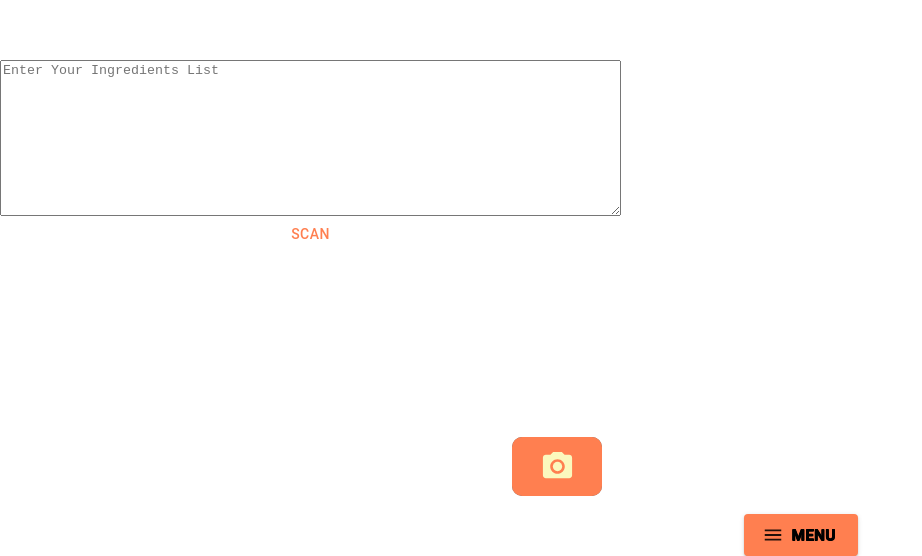
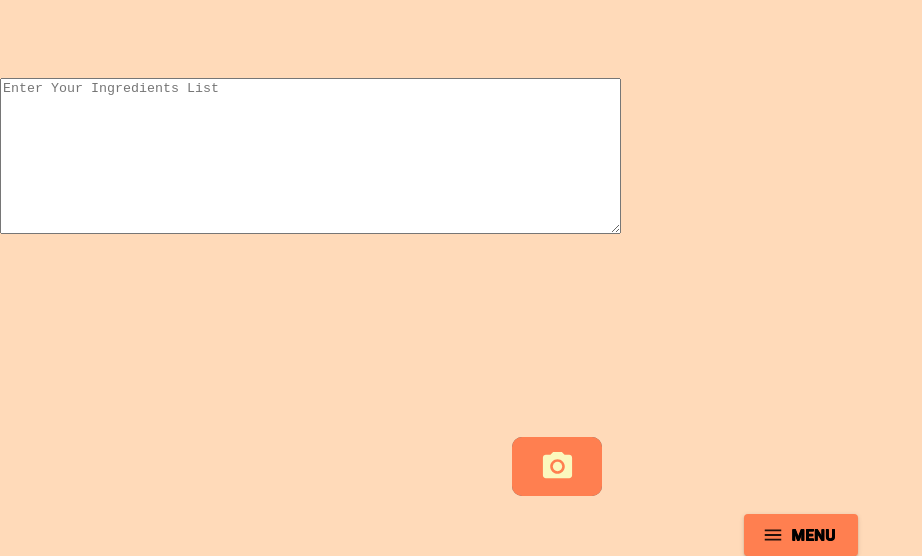
Before and after one commit to MitchWag01/Glutinous, a React (Vite) app in the folder glutinous/glutinous/: page / in a window 1280 px wide. Shown: the part 244-800 px from the top of the page, without its empty margins (0-922 px from the left). Built offline with nearby package versions, Linux system fonts and the light colour scheme.

Commit message:
Fixed small bug with dark mode support

```diff
--- a/glutinous/glutinous/src/App.tsx
+++ b/glutinous/glutinous/src/App.tsx
@@ -63,9 +63,9 @@ const App = () => {
         cols={75}
         rows={10}
       />
-      <Button onClick={callOpenAIAPI}>
+      {/* <Button onClick={callOpenAIAPI}>
         SCAN
-      </Button>
+      </Button> */}
       {isGlutenFree !== "" && (
         <h3>This food {isGlutenFree} gluten-free</h3>
       )}
--- a/glutinous/glutinous/src/index.css
+++ b/glutinous/glutinous/src/index.css
@@ -1,12 +1,10 @@
-
-
 :root {
   font-family: Inter, system-ui, Avenir, Helvetica, Arial, sans-serif;
   line-height: 1.5;
   font-weight: 400;
 
   color-scheme: light dark;
-  color: rgba(255, 255, 255, 0.87);
+  color: #213547;
   background-color: #FFDAB9;
 
   font-synthesis: none;
@@ -22,7 +20,7 @@ a {
   text-decoration: inherit;
 }
 a:hover {
-  color: #535bf2;
+  color: #747bff;
 }
 
 body {
@@ -45,31 +43,18 @@ button {
   font-size: 1em;
   font-weight: 500;
   font-family: inherit;
-  background-color: #1a1a1a;
-  cursor: pointer;
-  transition: border-color 0.25s;
+  background-color: #f9f9f9;
+  cursor:pointer;
+    transition:border-color .25s
 }
 button:hover {
-  border-color: #646cff;
+    border-color:#646cff
 }
 button:focus,
 button:focus-visible {
-  outline: 4px auto -webkit-focus-ring-color;
-}
-
-@media (prefers-color-scheme: light) {
-  :root {
-    color: #213547;
-    background-color: #ffffff;
-  }
-  a:hover {
-    color: #747bff;
-  }
-  button {
-    background-color: #f9f9f9;
-  }
+    outline:auto -webkit-focus-ring-color
 }
 
 .bgImage {
-  background-image: url('./logo.png');
+    background-image:url(./logo.png)
 }
```
Also changed, not shown: 1 other file (tests, documents, lock files or other folders).
